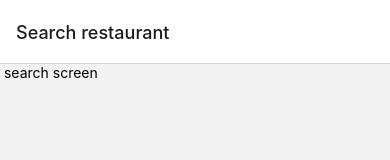
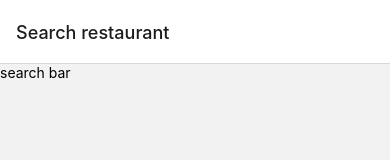
Before and after one commit to tahrer007/restaurant-search-app, a React Native app in the folder food/: screen /Search in a window 390 px wide. Shown: the top 160 px of the page. Built offline with nearby package versions, Linux system fonts and the light colour scheme.

Commit message:
create serach bar compont

```diff
--- /dev/null
+++ b/food/src/components/searchBar.js
@@ -0,0 +1,17 @@
+import React from "react";
+import { View ,Text , StyleSheet } from "react-native";
+
+const SearchBar =()=>{
+    return (
+        <View>
+
+            <Text>
+                search bar
+            </Text>
+        </View>
+    )
+}
+const styles = StyleSheet.create({
+
+}) ;
+export default SearchBar ;
--- a/food/src/screens/searchScreen.js
+++ b/food/src/screens/searchScreen.js
@@ -1,9 +1,10 @@
 import React from "react";
 import { View , Text ,StyleSheet } from "react-native";
+import SearchBar from "../components/searchBar";
 
 const SearchScreen =()=>{
     return <View>
-        <Text> search screen</Text>
+       < SearchBar/>
     </View>
 }
 
```
